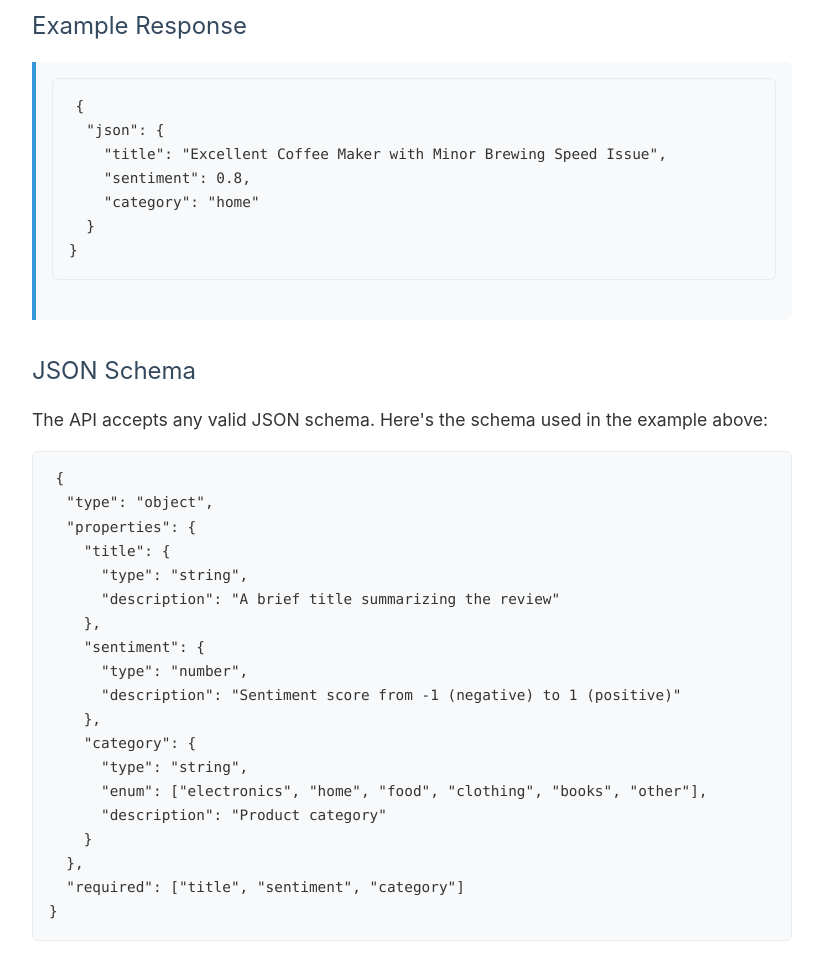
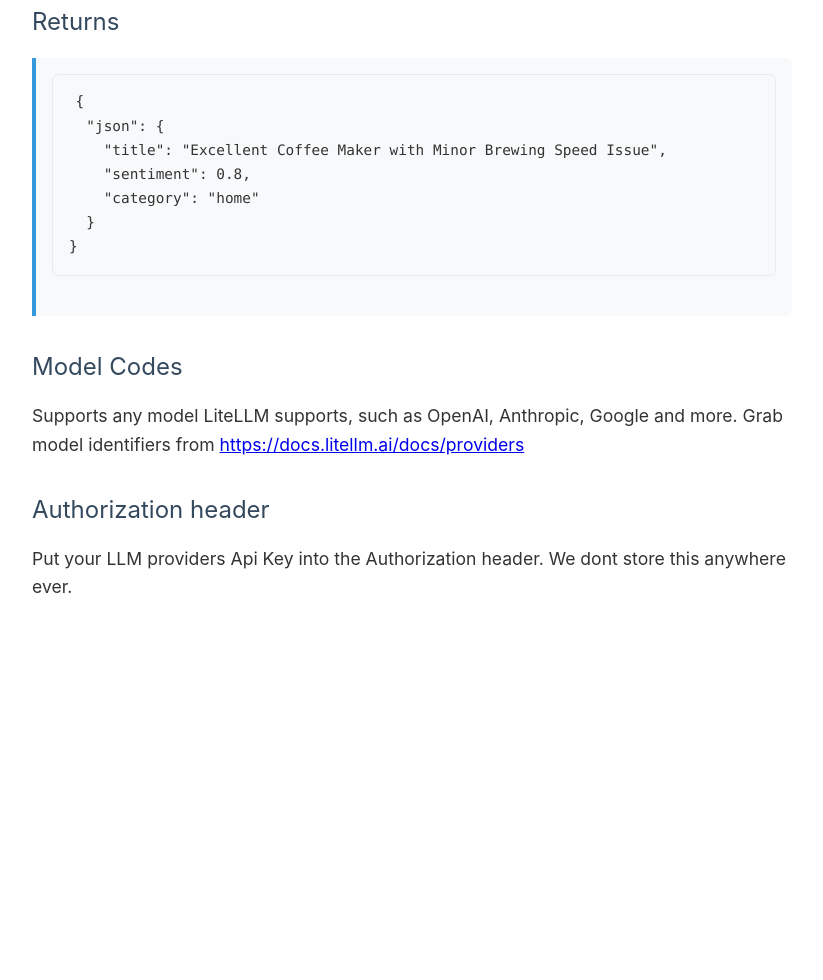
Before and after one commit to joshp-f/verysimplellm, a plain HTML site: page index.html in a window 1280 px wide. Shown: the part 1238-2218 px from the top of the page, without its empty margins (228-1051 px from the left). After the commit the page ends 1895 px from the top, so only its background shows below. Drawn offline with Linux system fonts and the light colour scheme.

Commit message:
update copy

```diff
--- a/index.html
+++ b/index.html
@@ -132,9 +132,9 @@
 
 <body>
   <h1>Very Simple LLM</h1>
-  <p class="subtitle">A minimal API to make LLMs do what you actually want</p>
+  <p class="subtitle">A minimal API to make LLMs do what you actually need</p>
 
-  <p>Very Simple LLM makes using mainstream llms as easy as possible. Heres how you can get json output:
+  <p>Our api makes mainstream llms very simple to use. To get json output:
   </p>
 
   <div class="endpoint">
@@ -181,10 +181,11 @@
 method: 'POST',
 headers: {
   'Content-Type': 'application/json',
-  'Authorization': 'your-api-key'
+  'Authorization': 'your-model-providers-key'
 },
 body: JSON.stringify({
   model: 'gpt-4o-mini',
+  system_prompt: 'You are a helpful assistant that analyzes product reviews.',
   prompt: 'Please analyze the following user review: "This coffee maker is absolutely amazing! It brews perfect coffee every morning and the design looks great in my kitchen. The only minor issue is that it takes a bit longer to brew than expected, but the quality makes up for it. Highly recommend!"',
   json_schema: {
     type: 'object',
@@ -218,10 +219,11 @@ console.log(data);</code></pre>
 response = requests.post('http://localhost:8000/json',
 headers={
   'Content-Type': 'application/json',
-  'Authorization': 'your-api-key'
+  'Authorization': 'your-model-providers-key'
 },
 json={
   'model': 'gpt-4o-mini',
+  'system_prompt': 'You are a helpful assistant that analyzes product reviews.',
   'prompt': 'Please analyze the following user review: "This coffee maker is absolutely amazing! It brews perfect coffee every morning and the design looks great in my kitchen. The only minor issue is that it takes a bit longer to brew than expected, but the quality makes up for it. Highly recommend!"',
   'json_schema': {
     'type': 'object',
@@ -247,8 +249,7 @@ json={
 
 print(response.json())</code></pre>
   </div>
-
-  <h2>Example Response</h2>
+  <h2>Returns</h2>
   <div class="response-section">
     <pre><code>{
   "json": {
@@ -258,29 +259,12 @@ print(response.json())</code></pre>
   }
 }</code></pre>
   </div>
+  <h2>Model Codes</h2>
+  <p>Supports any model LiteLLM supports, such as OpenAI, Anthropic, Google and more. Grab model identifiers from <a
+      href="https://docs.litellm.ai/docs/providers" target="_blank">https://docs.litellm.ai/docs/providers</a></p>
 
-  <h2>JSON Schema</h2>
-  <p>The API accepts any valid JSON schema. Here's the schema used in the example above:</p>
-
-  <pre><code>{
-  "type": "object",
-  "properties": {
-    "title": {
-      "type": "string",
-      "description": "A brief title summarizing the review"
-    },
-    "sentiment": {
-      "type": "number",
-      "description": "Sentiment score from -1 (negative) to 1 (positive)"
-    },
-    "category": {
-      "type": "string",
-      "enum": ["electronics", "home", "food", "clothing", "books", "other"],
-      "description": "Product category"
-    }
-  },
-  "required": ["title", "sentiment", "category"]
-}</code></pre>
+  <h2>Authorization header</h2>
+  <p>Put your LLM providers Api Key into the Authorization header. We dont store this anywhere ever.</p>
 </body>
 
 </html>
```
